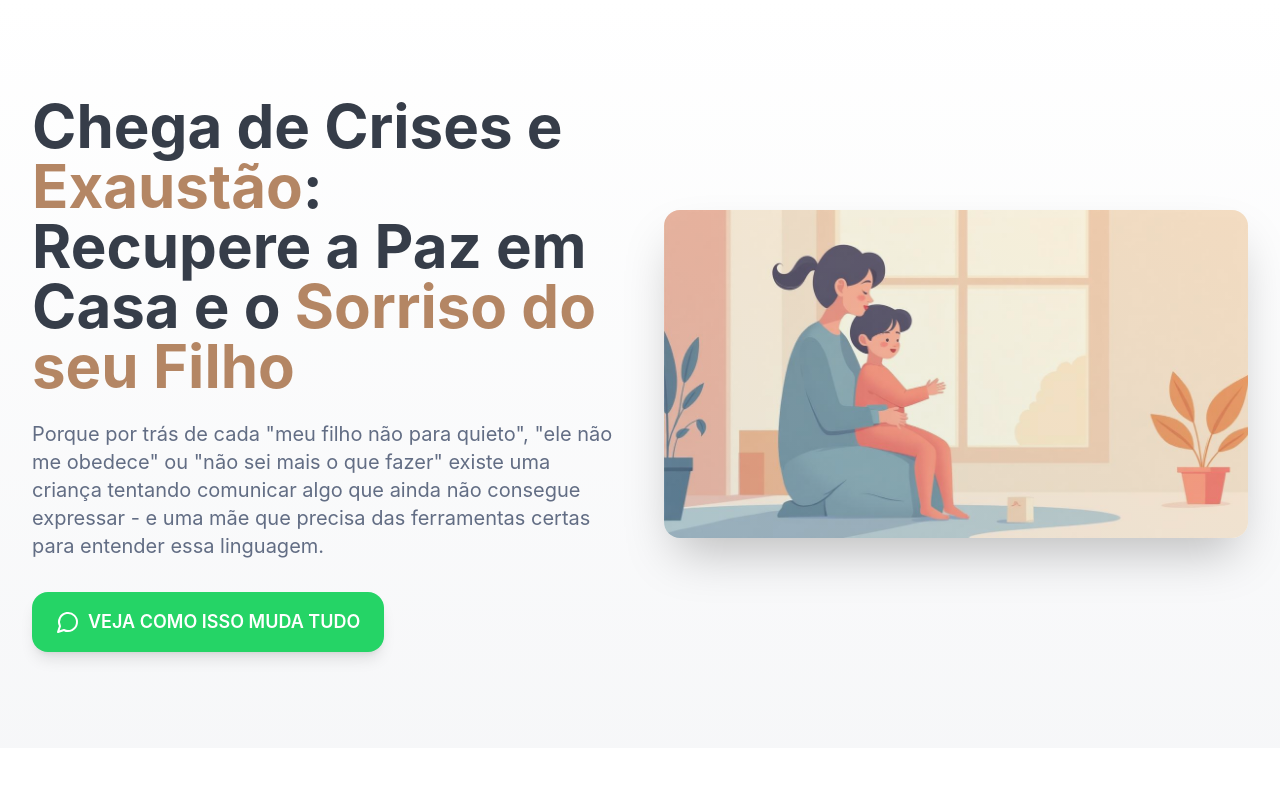
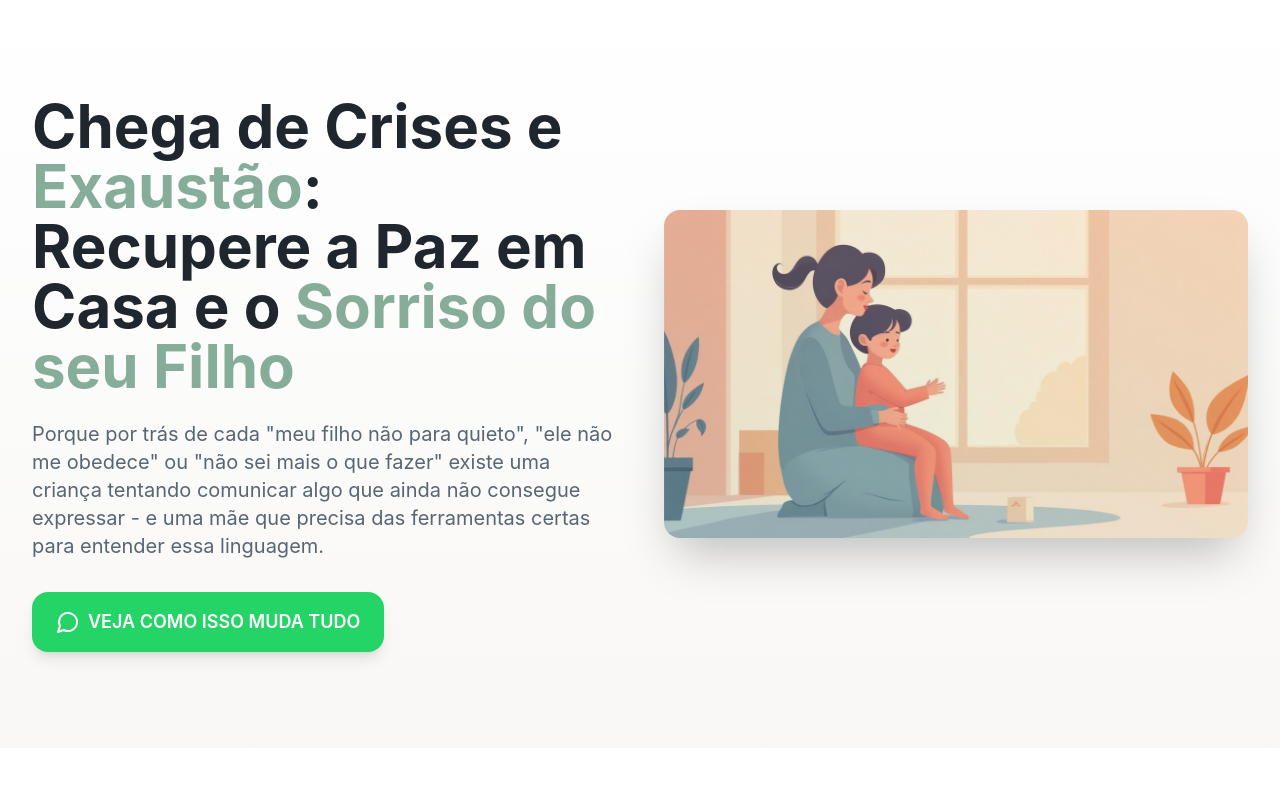
Before and after one commit to natanLPB/caroline-barroso-landing, a React (Vite) app: page / in a window 1280 px wide. Shown: the top 800 px of the page. Built offline with nearby package versions, Linux system fonts and the light colour scheme.

Commit message:
Refactor: Update color palette
Update the color palette to better suit the landing page's objective, deviating from the previously provided colors.

```diff
--- a/src/index.css
+++ b/src/index.css
@@ -6,21 +6,21 @@
 
 @layer base {
   :root {
-    /* Core palette for psychology landing page */
+    /* Core palette for psychology landing page - calming & trustworthy */
     --background: 0 0% 100%;
-    --foreground: 220 15% 25%;
+    --foreground: 210 20% 15%;
 
-    /* Soft blue primary */
-    --primary: 210 60% 75%;
+    /* Calming teal-blue primary */
+    --primary: 180 25% 65%;
     --primary-foreground: 0 0% 100%;
-    --primary-dark: 210 60% 60%;
+    --primary-dark: 180 30% 50%;
 
-    /* Peach accent */
-    --peach: 15 70% 85%;
-    --peach-foreground: 220 15% 25%;
+    /* Soft coral accent for warmth */
+    --peach: 12 85% 75%;
+    --peach-foreground: 210 20% 15%;
 
-    /* Warm brown highlights */
-    --highlight: 25 35% 55%;
+    /* Warm sage green for growth/harmony */
+    --highlight: 150 20% 60%;
     --highlight-foreground: 0 0% 100%;
 
     /* WhatsApp green for CTAs */
@@ -28,23 +28,23 @@
     --whatsapp-foreground: 0 0% 100%;
     --whatsapp-hover: 142 70% 40%;
 
-    /* Neutral tones */
-    --gray-light: 220 15% 97%;
-    --gray-medium: 220 10% 85%;
-    --gray-text: 220 15% 45%;
+    /* Warm neutral tones */
+    --gray-light: 35 15% 97%;
+    --gray-medium: 35 10% 90%;
+    --gray-text: 210 15% 40%;
 
     /* Card and surface colors */
     --card: 0 0% 100%;
-    --card-foreground: 220 15% 25%;
+    --card-foreground: 210 20% 15%;
 
     /* Input and border */
-    --input: 220 15% 90%;
-    --border: 220 15% 90%;
-    --ring: 210 60% 75%;
+    --input: 35 10% 92%;
+    --border: 35 10% 88%;
+    --ring: 180 25% 65%;
 
     /* Gradients */
-    --gradient-hero: linear-gradient(135deg, hsl(210 60% 75%) 0%, hsl(15 70% 85%) 100%);
-    --gradient-section: linear-gradient(180deg, hsl(0 0% 100%) 0%, hsl(220 15% 97%) 100%);
+    --gradient-hero: linear-gradient(135deg, hsl(180 25% 65%) 0%, hsl(12 85% 75%) 100%);
+    --gradient-section: linear-gradient(180deg, hsl(0 0% 100%) 0%, hsl(35 15% 97%) 100%);
 
     /* Shadows */
     --shadow-soft: 0 4px 20px -2px hsl(210 60% 75% / 0.15);
```
